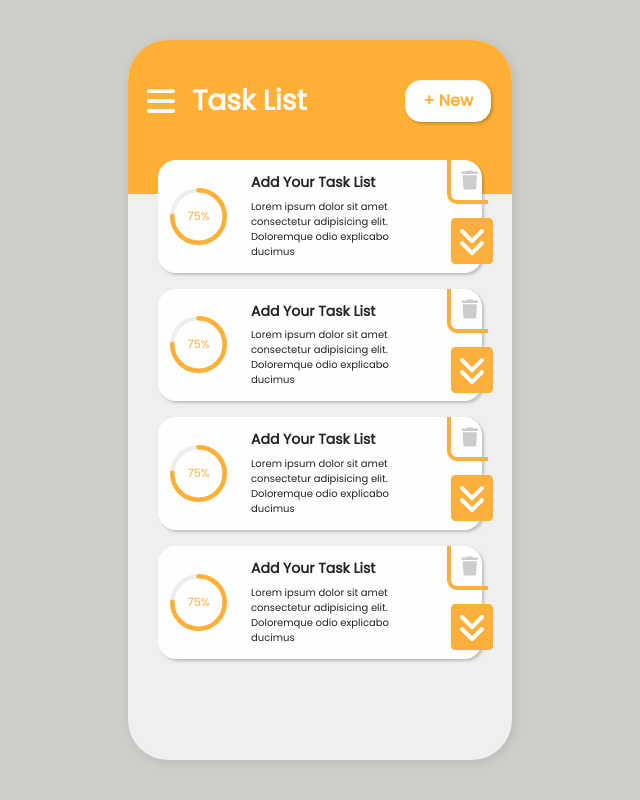
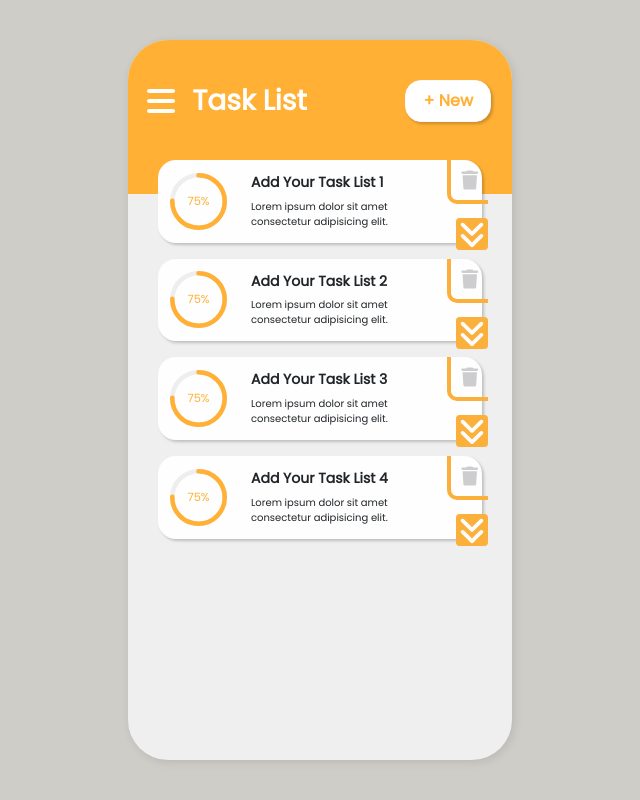
Before and after one commit to isgb/todolistfronted, a React (Vite) app: page / in a window 1280 px wide. Shown: the whole page, without its empty margins (320-960 px from the left). Built offline with nearby package versions, Linux system fonts and the light colour scheme.

Commit message:
cards list map

```diff
--- a/src/components/CardsList/CardTasks/ButtonsCardTask.jsx
+++ b/src/components/CardsList/CardTasks/ButtonsCardTask.jsx
@@ -21,8 +21,9 @@ export const ButtonsCardTask = ({iconState,handleChange}) => {
         <FontAwesomeIcon
           icon={!iconState.showIconAngle ? faAnglesDown : faAnglesUp}
           className="icon-anglesdown"
-          size="2x"
+          // size="2x"
           onClick={handleChange}
+          style={{height: "30px", width: "30px"}}
         />
       </div>
     </div>
--- a/src/components/CardsList/CardTasks/CardInformation.jsx
+++ b/src/components/CardsList/CardTasks/CardInformation.jsx
@@ -1,13 +1,12 @@
 import React from 'react'
 
-export const CardInformation = () => {
+export const CardInformation = ({ title, description }) => {
   return (
     <div className="col-7 card-information">
-    <h4>Add Your Task List</h4>
-    <p>
-      Lorem ipsum dolor sit amet consectetur adipisicing elit. Doloremque
-      odio explicabo ducimus
-    </p>
-  </div>
+      <h4>{title || "Agregar un titulo"}</h4>
+      <p>
+        {description || "Agregar una descripcion"}
+      </p>
+    </div>
   )
 }
--- a/src/components/CardsList/CardTasks/CardTasks.jsx
+++ b/src/components/CardsList/CardTasks/CardTasks.jsx
@@ -6,7 +6,8 @@ import { useHandleIcons } from "../../../hooks/useHandleIcons";
 
 export const CardTasks = ({cardTasks}) => {
 
-  // const {title, description} = cardTasks;
+  const {title,description} = cardTasks;
+
   const { iconState, handleChange } = useHandleIcons();
 
   return (
@@ -16,9 +17,15 @@ export const CardTasks = ({cardTasks}) => {
         {/* CircularProgressBar Component */}
         <CircularProgressBar />
         {/* Card de informacion  */}
-        <CardInformation  />
+        <CardInformation
+          title={title}
+          description={description}
+        />
         {/* Botones de la card */}
-        <ButtonsCardTask handleChange={handleChange} iconState={iconState} />
+        <ButtonsCardTask
+          handleChange={handleChange}
+          iconState={iconState}
+        />
       </div>
 
       {/* Lista de tareas */}
--- a/src/styles/breakpoints.css
+++ b/src/styles/breakpoints.css
@@ -7,7 +7,7 @@
     .iconButton.ms-3 {
         position: absolute;
         top: 75px; /* Lo eleva sobre la card */
-        left: 30%; /* Centra el ícono */
+        left: 51%; /* Centra el ícono */
         transform: translateX(-50%); /* Ajusta la posición horizontal */
         z-index: 10; /* Lo pone encima */
     }
@@ -22,7 +22,7 @@
     .iconButton.ms-3 {
         position: absolute;
         top: 62px; /* Lo eleva sobre la card */
-        left: 32%; /* Centra el ícono */
+        left: 51%; /* Centra el ícono */
         transform: translateX(-50%); /* Ajusta la posición horizontal */
         z-index: 10; /* Lo pone encima */
     }
--- a/src/styles/buttonscardtask.css
+++ b/src/styles/buttonscardtask.css
@@ -13,7 +13,7 @@
 
 .iconButton > .icon-anglesdown{
     border: 1px solid #FBB03C;
-    padding: 20%;
+    /* padding: 20%; */
     color: #FDFDFD;
     background-color: #FBB03C;
     border-radius: 10%;
@@ -30,7 +30,7 @@
 .iconButton.ms-3 {
     position: absolute;
     top: 58px; /* Lo eleva sobre la card */
-    left: 41%; /* Centra el ícono */
+    left: 51%; /* Centra el ícono */
     transform: translateX(-50%); /* Ajusta la posición horizontal */
     z-index: 10; /* Lo pone encima */
 }
```
